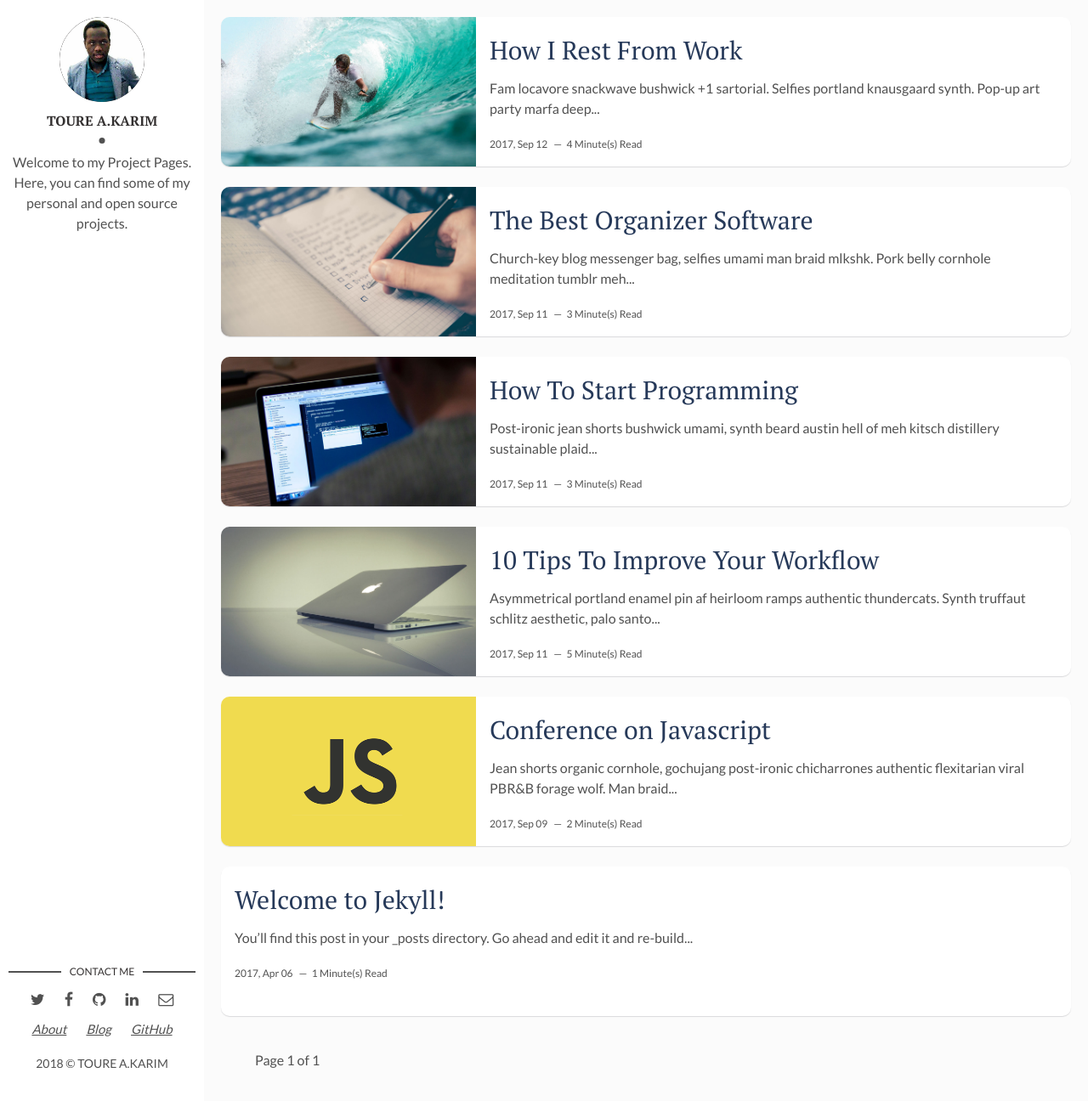
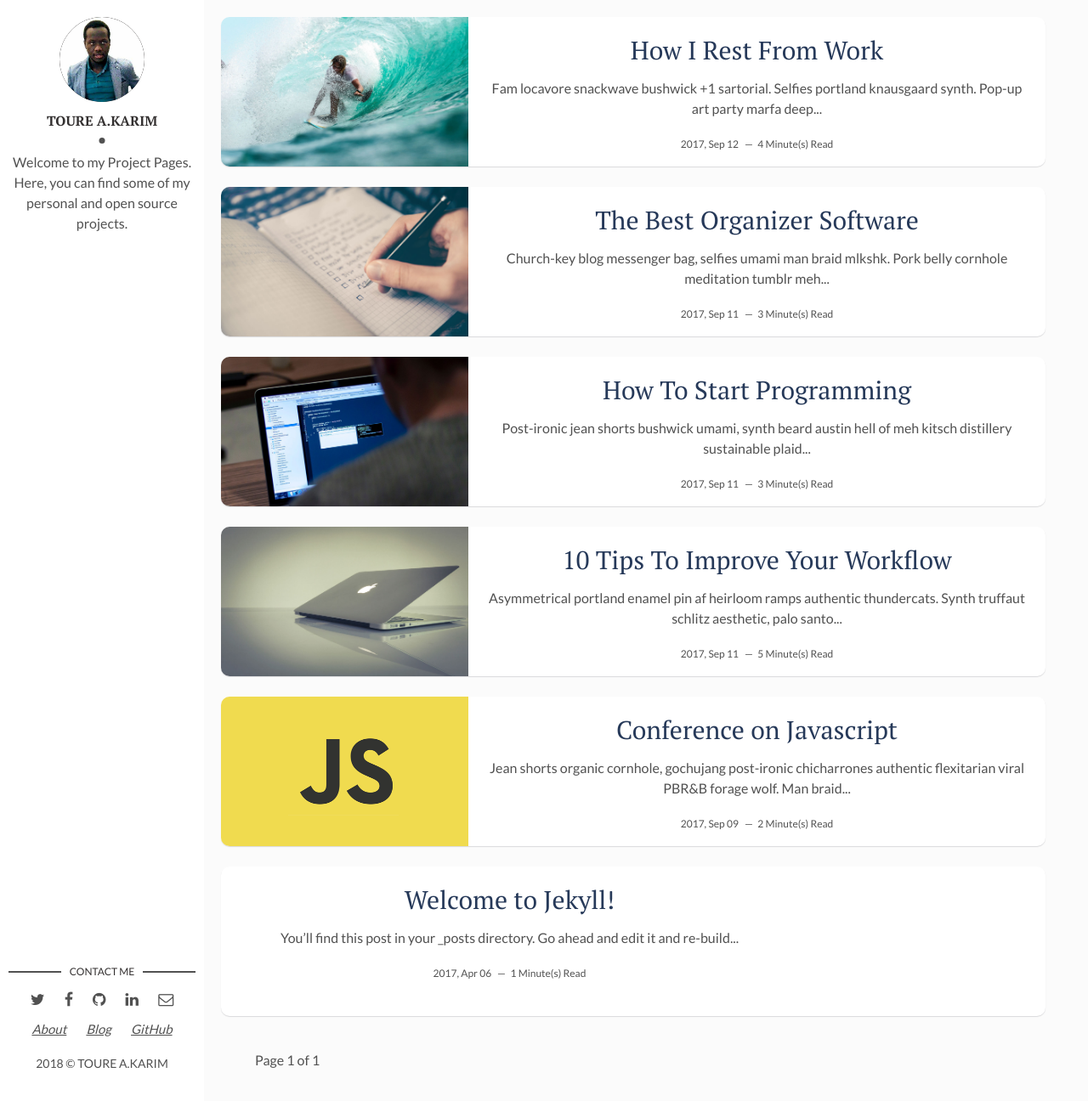
Before and after one commit to trabdlkarim/trabdlkarim.github.io, a Jekyll site: the page built from index.html, in a window 1280 px wide and 1296 px high. Shown: the whole window at 85% size. Built offline with Jekyll 4.4.1, drawn with Linux system fonts in a browser that asks for light colours; the list of posts is cut into pages by our own code.

Commit message:
Update main.css

```diff
--- a/assets/css/main.css
+++ b/assets/css/main.css
@@ -884,8 +884,8 @@ table tfoot td {
 }
 
 .wrapper {
-  /*max-width: 1250px;*/
-   max-width: 100%;
+  max-width: 1250px;
+   text-align: center;
   position: relative;
 }
 
```
